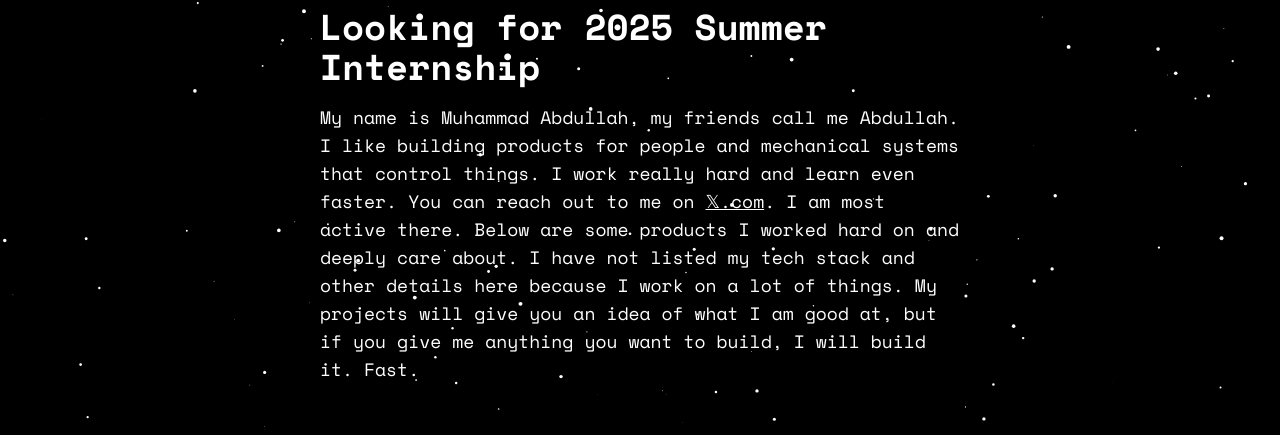
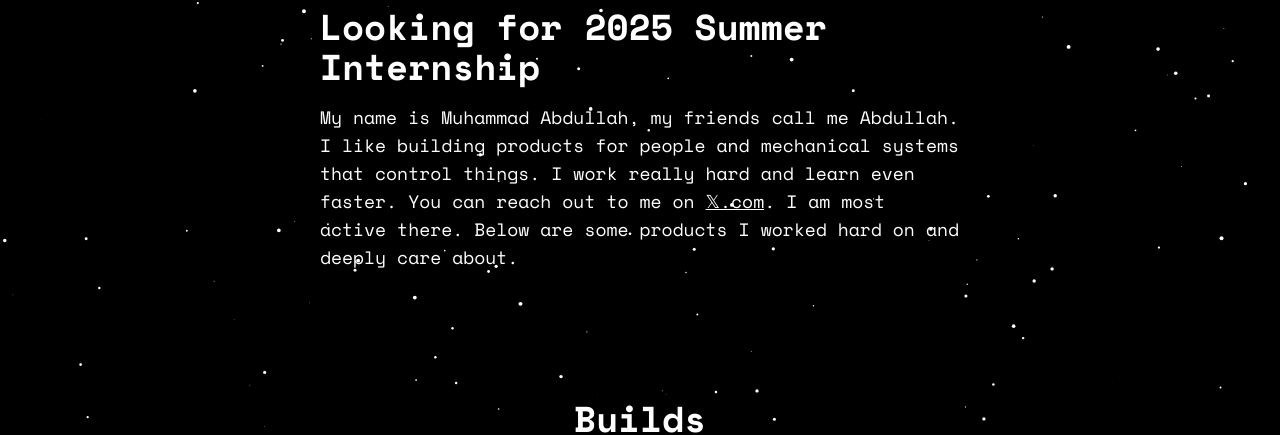
Before and after one commit to notabd7/personal_website, a Next.js app: page / in a window 1280 px wide. Shown: the part 121-556 px from the top of the page. Built offline with nearby package versions, Linux system fonts and the light colour scheme.

Commit message:
update about me

```diff
--- a/components/AboutMe.tsx
+++ b/components/AboutMe.tsx
@@ -15,10 +15,7 @@ export default function AboutMe() {
           𝕏.com
         </a>.
         I am most active there. Below are some products I worked hard on and deeply care about.
-        I have not listed my tech stack and other details here because
-        I work on a lot of things. My projects will give you an idea of what
-        I am good at, but if you give me anything you want to build, I will build it. Fast.
-      </p>
+       </p>
     </div>
   )
 }
```
